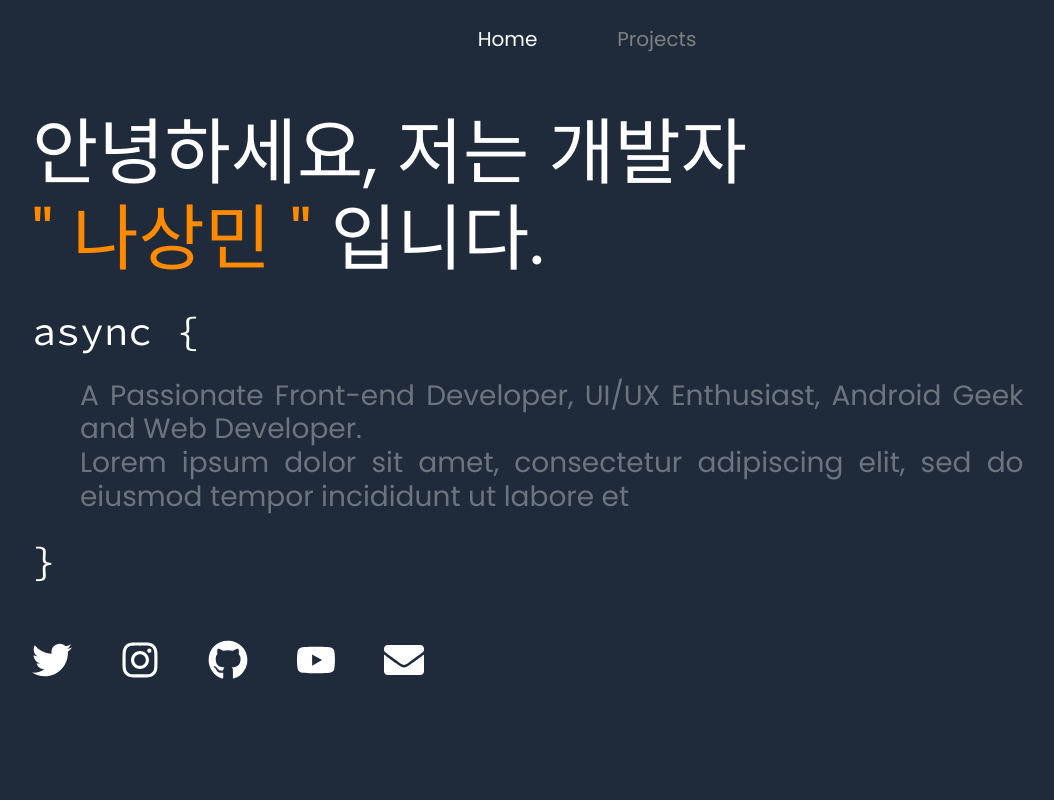
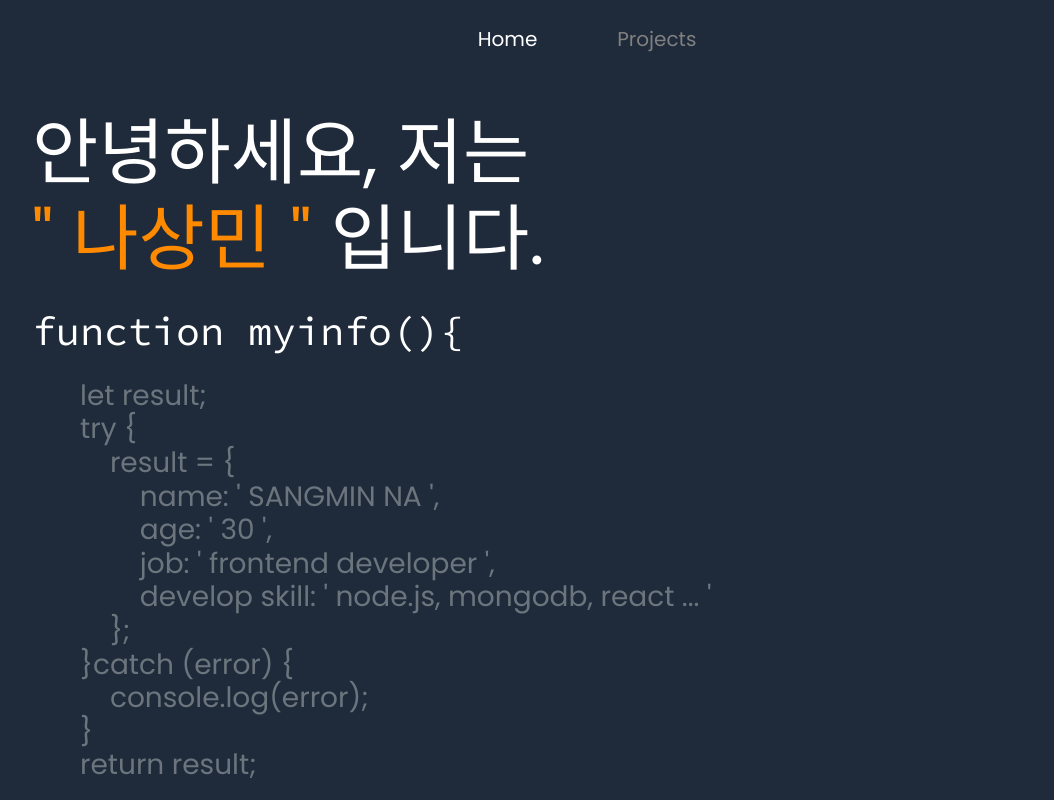
Before and after one commit to sm9171/developBlog, a Gatsby site: page / in a window 1280 px wide. Shown: the top 800 px of the page, without its empty margins (53-1107 px from the left). Built offline with nearby package versions, Linux system fonts and the light colour scheme; Gatsby itself is replaced by a stand-in of ours.

Commit message:
수정22

```diff
--- a/src/components/info.js
+++ b/src/components/info.js
@@ -13,15 +13,24 @@ export default function info() {
     <div className="container">
       <div className="my-5"></div>
       <div className="display-3" style={{ color: "#FF8A00" }}>
-        <span style = {{color : "white"}}>안녕하세요, 저는 개발자</span> <br />
+        <span style = {{color : "white"}}>안녕하세요, 저는</span> <br />
         " 나상민 "<span style = {{color : "white"}}> 입니다.</span>
       </div>
-      <div className="h1 code mt-4 mb-3">async {"{"}</div>
+      <div className="h1 code mt-4 mb-3">function myinfo(){"{"}</div>
       <div className="text-muted mx-5 my-4 h3 text-justify info">
-        A Passionate Front-end Developer, UI/UX Enthusiast, Android Geek and Web
-        Developer.
-        <br /> Lorem ipsum dolor sit amet, consectetur adipiscing elit, sed do
-        eiusmod tempor incididunt ut labore et
+        let result;
+        <br />try {"{"}
+        <br />&nbsp;&nbsp;&nbsp; result = {"{"}
+        <br />&nbsp;&nbsp;&nbsp;&nbsp;&nbsp;&nbsp;&nbsp; name: ' SANGMIN NA ',
+        <br />&nbsp;&nbsp;&nbsp;&nbsp;&nbsp;&nbsp;&nbsp; age: ' 30 ',
+        <br />&nbsp;&nbsp;&nbsp;&nbsp;&nbsp;&nbsp;&nbsp; job: ' frontend developer ',
+        <br />&nbsp;&nbsp;&nbsp;&nbsp;&nbsp;&nbsp;&nbsp; develop skill: ' node.js, mongodb, react ... '
+        <br />&nbsp;&nbsp;&nbsp; {"};"}
+        <br />{"}"}catch (error) {"{"}
+        <br />&nbsp;&nbsp;&nbsp; console.log(error);
+        <br />{"}"}
+        <br />return result;
+        <br />
       </div>
       <div className="h1 code mt-2 mb-3">{"}"}</div>
       <div className="h1 mt-5">
```
